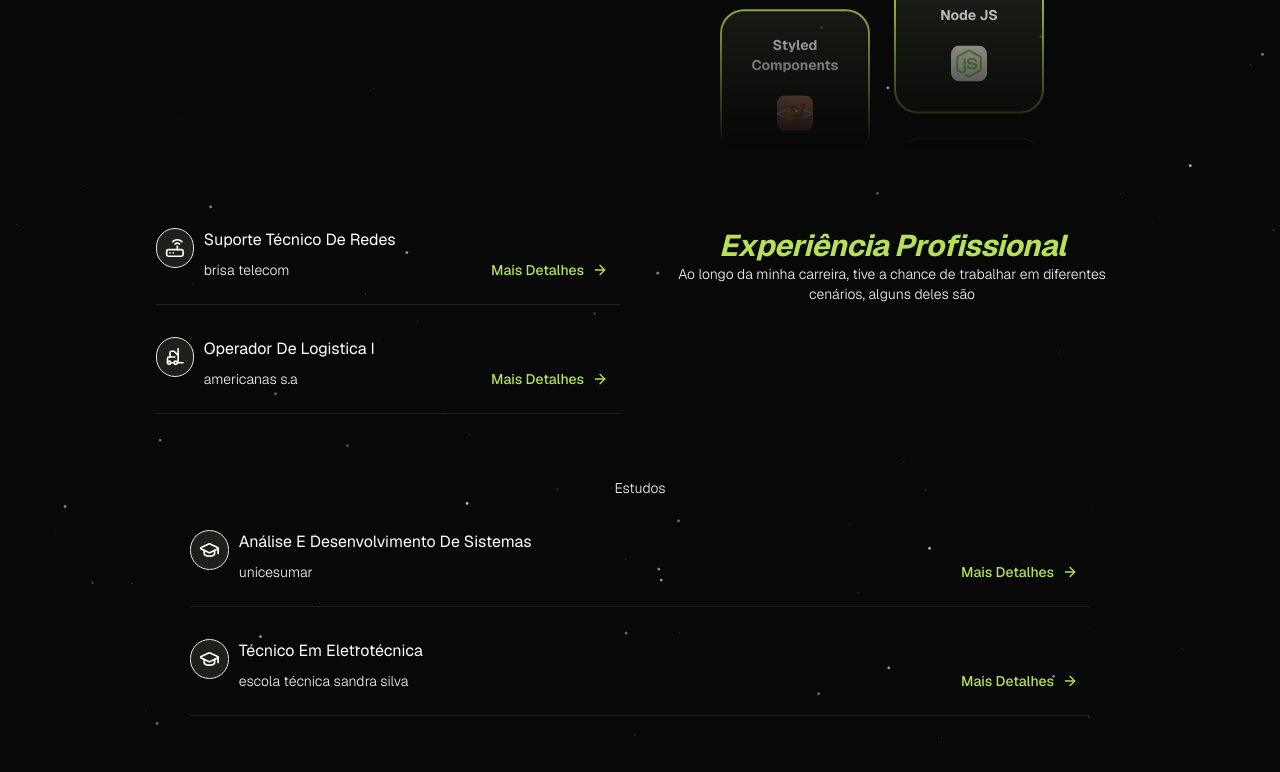
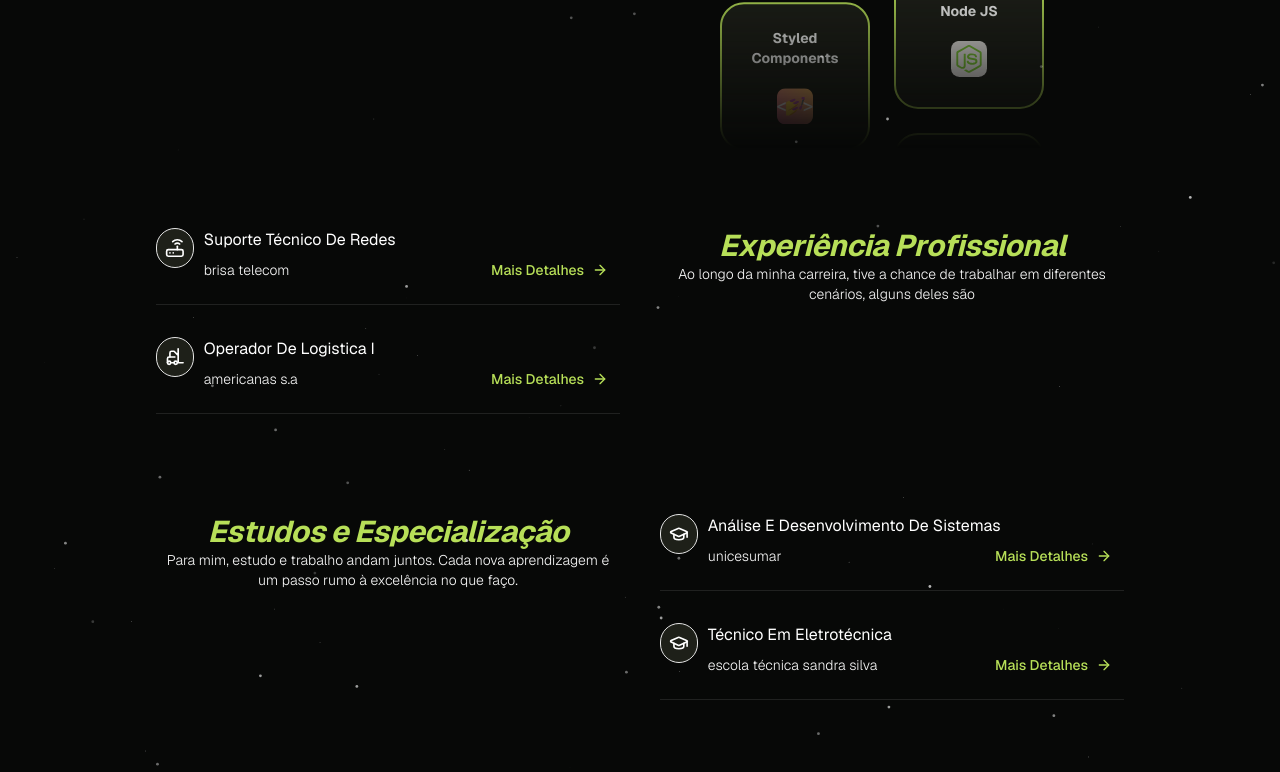
Before and after one commit to paulopbi/portfolio, a Next.js app: page / in a window 1280 px wide. Shown: the part 2018-2790 px from the top of the page. Built offline with nearby package versions, Linux system fonts and the light colour scheme.

Commit message:
refactor: update the section with new layout

```diff
--- a/src/sections/Education.tsx
+++ b/src/sections/Education.tsx
@@ -4,11 +4,27 @@ import { GraduationCap } from "lucide-react"
 
 const Education = () => {
   return (
-    <section className="relative container mt-16" id="education">
-      <TextAnimate className="text-muted text-center text-sm font-light">
-        Estudos
+    <section
+      className="container my-25 grid grid-cols-1 items-start gap-10 md:grid-cols-2"
+      id="education"
+    >
+      <div>
+        <TextAnimate
+          className="subtitle"
+          by="character"
+          as={"h3"}
+          animation="scaleDown"
+        >
+          Estudos e Especialização
         </TextAnimate>
+        <p className="subtitle__description">
+          Para mim, estudo e trabalho andam juntos. Cada nova aprendizagem é um
+          passo rumo à excelência no que faço.
+        </p>
+      </div>
 
+      {/* card info with educational things */}
+      <div>
         <CardInfo
           icon={<GraduationCap />}
           jobTitle="análise e desenvolvimento de sistemas"
@@ -23,6 +39,7 @@ const Education = () => {
           whenStart="2019"
           whenFinish="2024"
         />
+      </div>
     </section>
   )
 }
```
Lines whose indentation alone changed are shown as unchanged.
